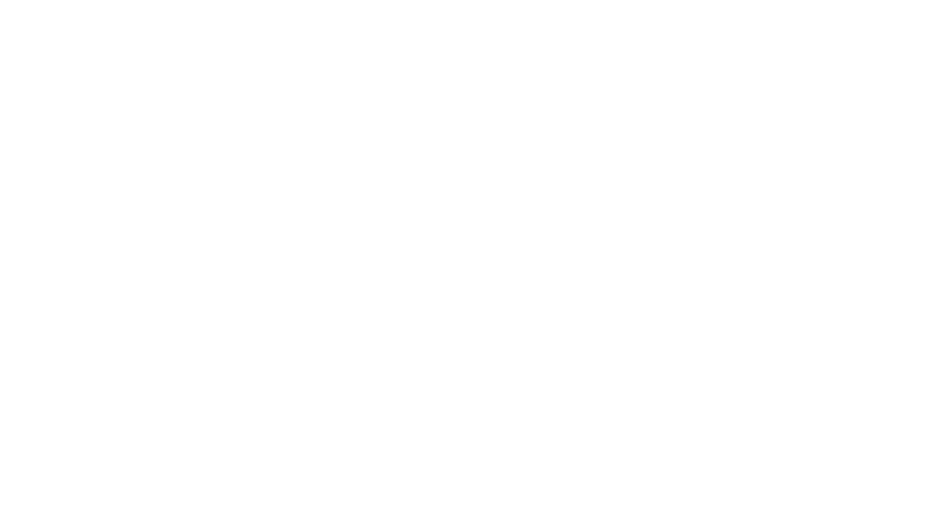
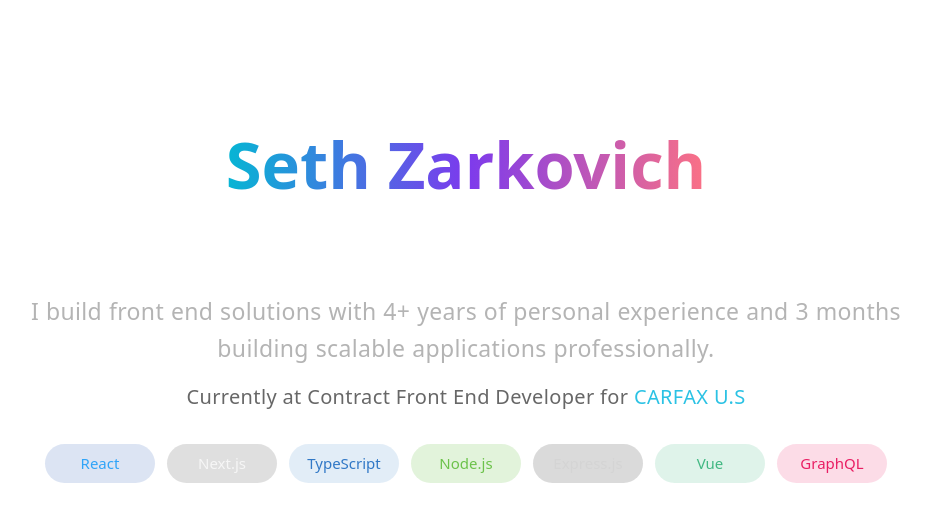
Before and after one commit to SethZarko/resume, a React (Vite) app in the folder client/: page / in a window 1280 px wide. Shown: the top 522 px of the page, without its empty margins (174-1105 px from the left). Built offline with nearby package versions, Linux system fonts and the light colour scheme.

Commit message:
Adds Hero Section (#1)

```diff
--- a/client/src/App.tsx
+++ b/client/src/App.tsx
@@ -1,9 +1,10 @@
+import { HeroInfo } from "./components/HeroInfo/HeroInfo"
 
 function App() {
 
   return (
     <>
-
+     <HeroInfo/>
     </>
   )
 }
--- a/client/src/components/HeroInfo/HeroInfo.module.scss
+++ b/client/src/components/HeroInfo/HeroInfo.module.scss
@@ -0,0 +1,77 @@
+.heroContainer {
+  margin-top: 64px;
+  padding: 32px 16px;
+  text-align: center;
+
+  h1 {
+    font-size: 2.25rem;
+    background: linear-gradient(90deg, #06b6d4, #7c3aed, #fb7185);
+    -webkit-background-clip: text;
+    -webkit-text-fill-color: transparent;
+    background-clip: text;
+    color: transparent;
+    display: inline-block;
+
+    @media (min-width: 768px) {
+      font-size: 3.25rem;
+    }
+  }
+
+  h2 {
+    color: white;
+    font-size: 1.75rem;
+
+    @media (min-width: 768px) {
+      font-size: 2.25rem;
+    }
+  }
+
+  h3 {
+    width: 100%;
+    margin: 0 auto 16px;
+
+    color: rgb(180, 180, 180);
+
+    font-size: 1.15rem;
+    font-weight: 300;
+    letter-spacing: 0.35px;
+    word-spacing: 0.5px;
+    line-height: 1.6;
+
+    @media (min-width: 500px) {
+      width: 80%;
+    }
+
+    @media (min-width: 1024px) {
+      width: 75%;
+    }
+
+    @media (min-width: 1440px) {
+      width: 55%;
+    }
+  }
+
+  p {
+    color: rgb(103, 103, 103);
+    letter-spacing: 0.35px;
+
+    span {
+      color: rgb(43, 194, 228);
+    }
+  }
+
+  .iconContainer {
+    display: flex;
+    justify-content: center;
+    flex-wrap: wrap;
+    gap: 12px;
+
+    width: 80%;
+    margin: 32px auto;
+    max-width: 1000px;
+  }
+
+  @media (min-width: 768px) {
+    padding: 64px 32px;
+  }
+}
--- a/client/src/components/HeroInfo/HeroInfo.tsx
+++ b/client/src/components/HeroInfo/HeroInfo.tsx
@@ -0,0 +1,56 @@
+import { TechIcons } from "./TechIcons/TechIcons";
+
+import type { ITechIconsProps } from "./TechIcons/TechIcons";
+
+import styles from "./HeroInfo.module.scss";
+
+const currentDate = new Date();
+const learnDate = new Date("December 1, 2021");
+const proDate = new Date("August 1, 2025");
+
+const personalYears = currentDate.getFullYear() - learnDate.getFullYear();
+
+const professionalMonths = currentDate.getMonth() - proDate.getMonth();
+
+const professionalYears = currentDate.getFullYear() - proDate.getFullYear();
+
+const techIcons: ITechIconsProps[] = [
+  { title: "React", color: "#2fa4f8ff", background: "#1a53af27" },
+  { title: "Next.js", color: "#f6f6f6ff", background: "#54545430" },
+  { title: "TypeScript", color: "#3178C6", background: "#3179c623" },
+  { title: "Node.js", color: "#6cc24a", background: "#6cc24a32" },
+  { title: "Express.js", color: "#d4d4d4ff", background: "#3a3a3a30" },
+  { title: "Vue", color: "#42b883", background: "#42b8832b" },
+  { title: "GraphQL", color: "#E91E63", background: "#e91e6227" },
+];
+
+export const HeroInfo: React.FC = (): React.ReactNode => {
+  return (
+    <section id="hero">
+      <div className={styles.heroContainer}>
+        <div>
+          <h1>Seth Zarkovich</h1>
+          <h2>Front End Developer</h2>
+          <h3>
+            I build front end solutions with {personalYears}+ years of personal
+            experience and{" "}
+            {professionalYears < 1
+              ? `${professionalMonths} months`
+              : `${professionalYears}+ years`}{" "}
+            building scalable applications professionally.
+          </h3>
+          <p>
+            Currently at Contract Front End Developer for{" "}
+            <span>CARFAX U.S</span>
+          </p>
+        </div>
+
+        <div className={styles.iconContainer}>
+          {techIcons.map((icons: ITechIconsProps, index: number) => (
+            <TechIcons key={index} {...icons} />
+          ))}
+        </div>
+      </div>
+    </section>
+  );
+};
--- a/client/src/components/HeroInfo/TechIcons/TechIcons.module.scss
+++ b/client/src/components/HeroInfo/TechIcons/TechIcons.module.scss
@@ -0,0 +1,19 @@
+.icon {
+  display: flex;
+  align-items: center;
+  justify-content: center;
+
+  width: 90px;
+  padding: 6px 12px;
+  border-radius: 20px;
+
+  span {
+    font-size: 0.75rem;
+  }
+
+  @media (min-width: 768px) {
+     width: 110px;
+     padding: 8px 16px;
+     font-size: 0.85rem;
+  }
+}
--- a/client/src/components/HeroInfo/TechIcons/TechIcons.tsx
+++ b/client/src/components/HeroInfo/TechIcons/TechIcons.tsx
@@ -0,0 +1,15 @@
+import styles from './TechIcons.module.scss'
+
+export interface ITechIconsProps {
+    title: string
+    color: string
+    background: string
+}
+
+export const TechIcons: React.FC<ITechIconsProps> = ({ title, color, background }): React.ReactNode => {
+  return (
+    <div className={styles.icon} style={{ background }}>
+        <span style={{ color }}>{title}</span>
+    </div>
+  )
+}
--- a/client/src/index.scss
+++ b/client/src/index.scss
@@ -3,3 +3,7 @@
 #root {
     -webkit-font-smoothing: antialiased;
 }
+
+html {
+    cursor: default;
+}
```
